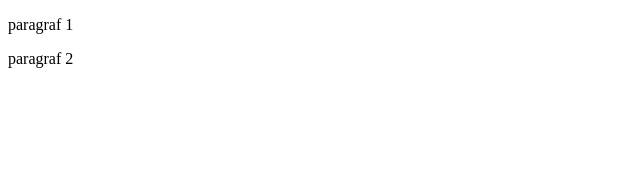
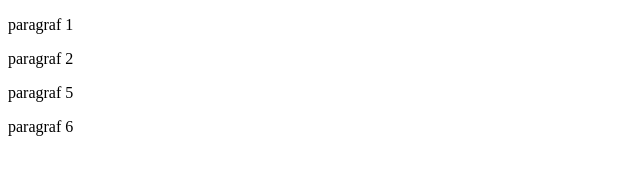
Before and after one commit to jaworskimarcin/jaworskimarcin.github.io, a plain HTML site: page index.html in a window 1280 px wide. Shown: the whole page, without its empty margins (0-640 px from the left). Drawn offline with Linux system fonts and the light colour scheme.

Commit message:
dodanie 5 i 6 paragrafu w index.html alfa-version

```diff
--- a/index.html
+++ b/index.html
@@ -8,5 +8,7 @@
 <body>
     <p>paragraf 1</p>
     <p>paragraf 2</p>
+    <p>paragraf 5</p>
+    <p>paragraf 6</p>
 </body>
 </html>
```
